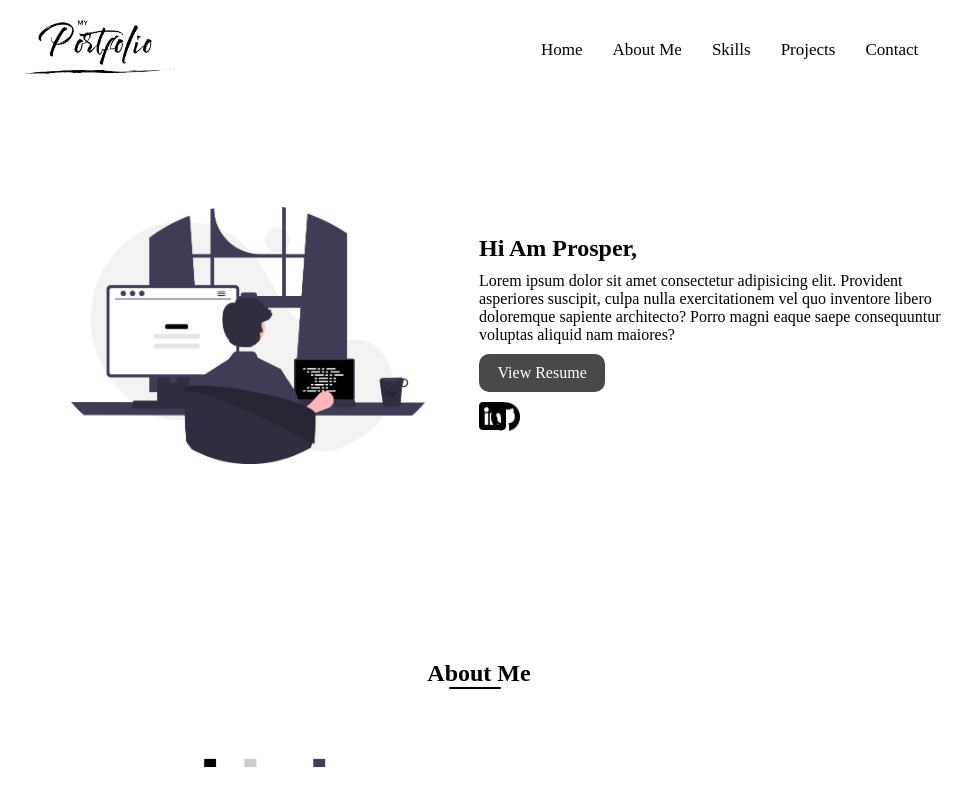
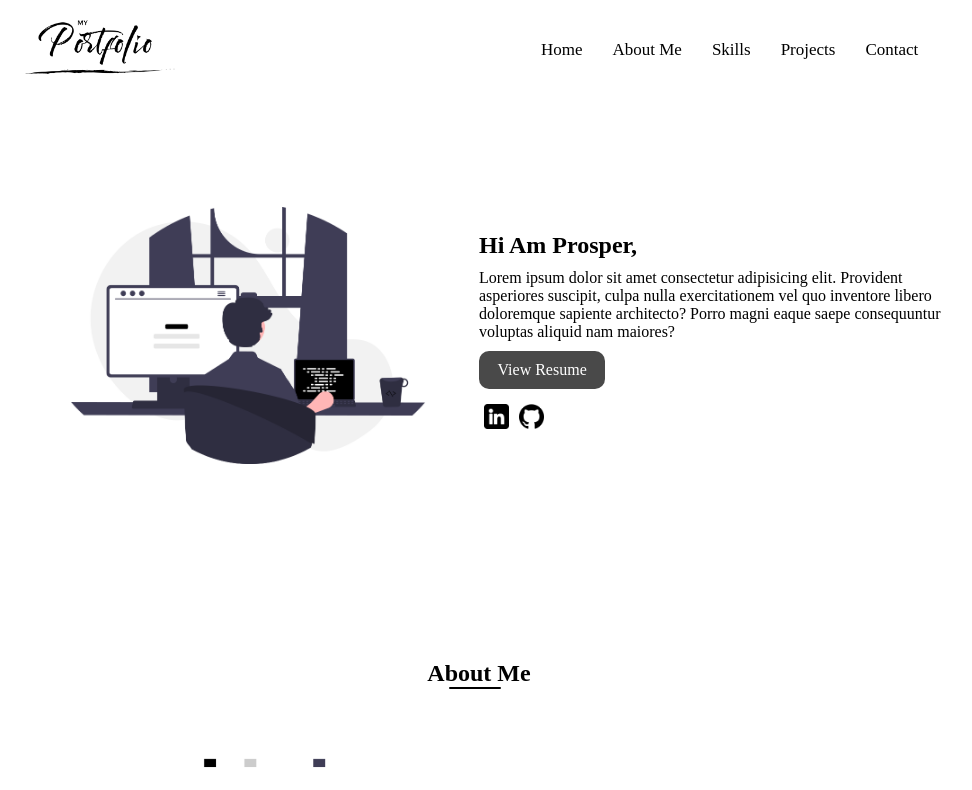
Before and after one commit to ProsperNkausu/Portfolio, a plain HTML site: page index.html in a window 1280 px wide. Shown: the top 790 px of the page, without its empty margins (161-1133 px from the left). Drawn offline with Linux system fonts and the light colour scheme.

Commit message:
new changes

```diff
--- a/css/style.css
+++ b/css/style.css
@@ -43,31 +43,32 @@ li {
     color: rgb(0, 136, 255);
     transition-duration: 0.3s;
 }
+
 /* welcome banner */
 
-.icons{
+.icons {
     display: flex;
     margin-top: 10px;
 }
-.icons .linkedin a img{
-    width: 10%;
-    margin-right: -150px;
-}
-.icons .github a img{
-    width: 15%;
-    margin-left: -260px;
+
+.icons a img {
+    width: 25px;
+    margin: 5px;
+    /* margin-right: -150px; */
 }
 
-.icons .linkedin a img:hover{
-background-color: #5ba1ec;
-border-radius: 3px;
+
+.icons .linkedin a img:hover {
+    background-color: #5ba1ec;
+    border-radius: 3px;
 
 }
 
-.icons .github a img:hover{
+.icons .github a img:hover {
     background-color: #999999e0;
     border-radius: 20px;
 }
+
 .banner {
     justify-content: center;
     margin-left: 10%;
@@ -103,7 +104,7 @@ border-radius: 3px;
 }
 
 .intro {
-    display: flex;
+    display: inline-flex;
     align-items: center;
     padding: 50px;
 }
```
